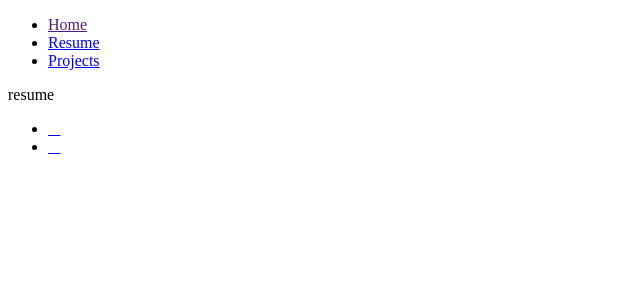
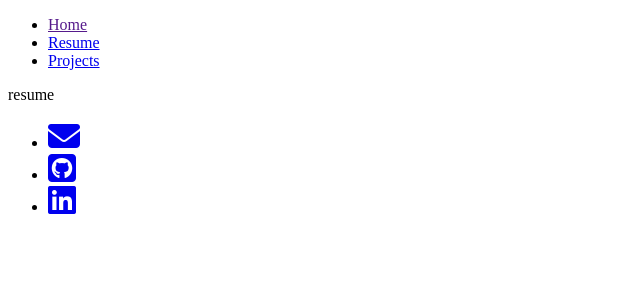
Before and after one commit to thecatherinehuang/thecatherinehuang.github.io, a Jekyll site: the page built from resume/index.html, in a window 1280 px wide. Shown: the top 300 px of the page, without its empty margins (0-640 px from the left). Built offline with Jekyll 4.4.1, drawn with Linux system fonts in a browser that asks for light colours; nearby versions of some CDN libraries.

Commit message:
added icons

```diff
--- a/_layouts/default.html
+++ b/_layouts/default.html
@@ -4,8 +4,8 @@
 		<title>{{page.title}}</title> <!--{{text}} are liquid tags, everything else stays the same.-->
 		<!-- link to main stylesheet -->
 		<!-- <base href="http://thecatherinehuang.github.io/" /> -->
-		<link rel="stylesheet" href="css/main.css">
-		<link rel="stylesheet" href="https://cdnjs.cloudflare.com/ajax/libs/font-awesome/4.7.0/css/font-awesome.min.css">
+		<link rel="stylesheet" href="css/main.css" type='text/css'>
+		<script src="https://kit.fontawesome.com/da145c5b1d.js" crossorigin="anonymous"></script>
  	</head>
 	<body>
 		<nav>
@@ -21,10 +21,13 @@
 		<footer>
     		<ul>
         		<li><a href="mailto:thecatherinehuang@berkeley.edu">
-        			<i class="far fa-envelope"></i>
+					<i class="fas fa-envelope fa-2x"></i>
         		</a></li>
         		<li><a href="https://github.com/thecatherinehuang">
-        			<i class="fab fa-github-square"></i>
+        			<i class="fab fa-github-square fa-2x"></i>
+				</a></li>
+				<li><a href="https://www.linkedin.com/in/huang-catherine">
+						<i class="fab fa-linkedin fa-2x"></i>
 				</a></li>
 			</ul>
 		</footer>
```
